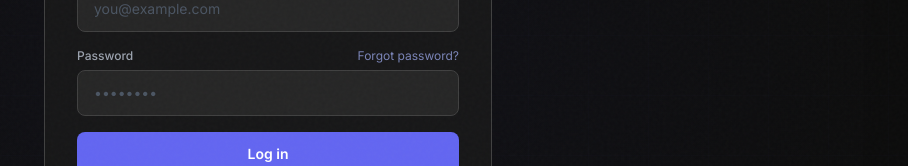
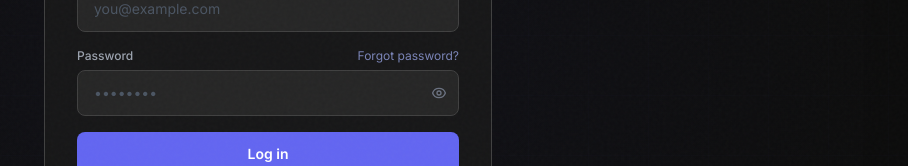
Before and after one commit to WebDevPeterGriffin/VibeCodeacademy, a Next.js app: page /login in a window 1280 px wide. Shown: the part 325-491 px from the top of the page, without its empty margins (372-1280 px from the left). Built offline with nearby package versions, Linux system fonts and the light colour scheme; no server answers.

Commit message:
feat(auth): update styling and UX for login, signup, and reset-password flows

```diff
--- a/src/app/login/page.tsx
+++ b/src/app/login/page.tsx
@@ -10,6 +10,7 @@
 export default function LoginPage() {
     const [email, setEmail] = useState('')
     const [password, setPassword] = useState('')
+    const [showPassword, setShowPassword] = useState(false)
     const [error, setError] = useState('')
     const [loading, setLoading] = useState(false)
     const router = useRouter()
@@ -105,15 +106,34 @@
                                     Forgot password?
                                 </Link>
                             </div>
+                            <div className="relative">
                                 <input
                                     id="password"
-                                type="password"
+                                    type={showPassword ? 'text' : 'password'}
                                     value={password}
                                     onChange={(e) => setPassword(e.target.value)}
-                                className="w-full rounded-lg border border-dark-400 bg-dark-200 px-4 py-3 text-sm text-white placeholder-gray-600 outline-none transition-colors focus:border-primary/50 focus:ring-1 focus:ring-primary/20"
+                                    className="w-full rounded-lg border border-dark-400 bg-dark-200 px-4 py-3 pr-11 text-sm text-white placeholder-gray-600 outline-none transition-colors focus:border-primary/50 focus:ring-1 focus:ring-primary/20"
                                     placeholder="••••••••"
                                     required
                                 />
+                                <button
+                                    type="button"
+                                    onClick={() => setShowPassword(v => !v)}
+                                    className="absolute right-3 top-1/2 -translate-y-1/2 text-gray-500 hover:text-gray-300 transition-colors"
+                                    aria-label={showPassword ? 'Hide password' : 'Show password'}
+                                >
+                                    {showPassword ? (
+                                        <svg xmlns="http://www.w3.org/2000/svg" className="h-4 w-4" fill="none" viewBox="0 0 24 24" stroke="currentColor" strokeWidth={2}>
+                                            <path strokeLinecap="round" strokeLinejoin="round" d="M13.875 18.825A10.05 10.05 0 0112 19c-4.478 0-8.268-2.943-9.543-7a9.97 9.97 0 011.563-3.029m5.858.908a3 3 0 114.243 4.243M9.878 9.878l4.242 4.242M9.88 9.88l-3.29-3.29m7.532 7.532l3.29 3.29M3 3l3.59 3.59m0 0A9.953 9.953 0 0112 5c4.478 0 8.268 2.943 9.543 7a10.025 10.025 0 01-4.132 5.411m0 0L21 21" />
+                                        </svg>
+                                    ) : (
+                                        <svg xmlns="http://www.w3.org/2000/svg" className="h-4 w-4" fill="none" viewBox="0 0 24 24" stroke="currentColor" strokeWidth={2}>
+                                            <path strokeLinecap="round" strokeLinejoin="round" d="M15 12a3 3 0 11-6 0 3 3 0 016 0z" />
+                                            <path strokeLinecap="round" strokeLinejoin="round" d="M2.458 12C3.732 7.943 7.523 5 12 5c4.478 0 8.268 2.943 9.542 7-1.274 4.057-5.064 7-9.542 7-4.477 0-8.268-2.943-9.542-7z" />
+                                        </svg>
+                                    )}
+                                </button>
+                            </div>
                         </div>
                         <button
                             type="submit"
--- a/src/app/reset-password/page.tsx
+++ b/src/app/reset-password/page.tsx
@@ -10,6 +10,7 @@
 export default function ResetPasswordPage() {
     const [password, setPassword] = useState('')
     const [confirm, setConfirm] = useState('')
+    const [showPassword, setShowPassword] = useState(false)
     const [loading, setLoading] = useState(false)
     const [error, setError] = useState('')
     const [ready, setReady] = useState(false)
@@ -96,30 +97,51 @@
                             <label htmlFor="password" className="mb-1.5 block text-xs font-medium text-gray-400">
                                 New password
                             </label>
+                            <div className="relative">
                                 <input
                                     id="password"
-                                type="password"
+                                    type={showPassword ? 'text' : 'password'}
                                     value={password}
                                     onChange={(e) => setPassword(e.target.value)}
-                                className="w-full rounded-lg border border-dark-400 bg-dark-200 px-4 py-3 text-sm text-white placeholder-gray-600 outline-none transition-colors focus:border-primary/50 focus:ring-1 focus:ring-primary/20"
+                                    className="w-full rounded-lg border border-dark-400 bg-dark-200 px-4 py-3 pr-11 text-sm text-white placeholder-gray-600 outline-none transition-colors focus:border-primary/50 focus:ring-1 focus:ring-primary/20"
                                     placeholder="Min. 6 characters"
                                     required
                                     minLength={6}
                                 />
+                                <button
+                                    type="button"
+                                    onClick={() => setShowPassword(v => !v)}
+                                    className="absolute right-3 top-1/2 -translate-y-1/2 text-gray-500 hover:text-gray-300 transition-colors"
+                                    aria-label={showPassword ? 'Hide password' : 'Show password'}
+                                >
+                                    {showPassword ? (
+                                        <svg xmlns="http://www.w3.org/2000/svg" className="h-4 w-4" fill="none" viewBox="0 0 24 24" stroke="currentColor" strokeWidth={2}>
+                                            <path strokeLinecap="round" strokeLinejoin="round" d="M13.875 18.825A10.05 10.05 0 0112 19c-4.478 0-8.268-2.943-9.543-7a9.97 9.97 0 011.563-3.029m5.858.908a3 3 0 114.243 4.243M9.878 9.878l4.242 4.242M9.88 9.88l-3.29-3.29m7.532 7.532l3.29 3.29M3 3l3.59 3.59m0 0A9.953 9.953 0 0112 5c4.478 0 8.268 2.943 9.543 7a10.025 10.025 0 01-4.132 5.411m0 0L21 21" />
+                                        </svg>
+                                    ) : (
+                                        <svg xmlns="http://www.w3.org/2000/svg" className="h-4 w-4" fill="none" viewBox="0 0 24 24" stroke="currentColor" strokeWidth={2}>
+                                            <path strokeLinecap="round" strokeLinejoin="round" d="M15 12a3 3 0 11-6 0 3 3 0 016 0z" />
+                                            <path strokeLinecap="round" strokeLinejoin="round" d="M2.458 12C3.732 7.943 7.523 5 12 5c4.478 0 8.268 2.943 9.542 7-1.274 4.057-5.064 7-9.542 7-4.477 0-8.268-2.943-9.542-7z" />
+                                        </svg>
+                                    )}
+                                </button>
+                            </div>
                         </div>
                         <div>
                             <label htmlFor="confirm" className="mb-1.5 block text-xs font-medium text-gray-400">
                                 Confirm password
                             </label>
+                            <div className="relative">
                                 <input
                                     id="confirm"
-                                type="password"
+                                    type={showPassword ? 'text' : 'password'}
                                     value={confirm}
                                     onChange={(e) => setConfirm(e.target.value)}
-                                className="w-full rounded-lg border border-dark-400 bg-dark-200 px-4 py-3 text-sm text-white placeholder-gray-600 outline-none transition-colors focus:border-primary/50 focus:ring-1 focus:ring-primary/20"
+                                    className="w-full rounded-lg border border-dark-400 bg-dark-200 px-4 py-3 pr-11 text-sm text-white placeholder-gray-600 outline-none transition-colors focus:border-primary/50 focus:ring-1 focus:ring-primary/20"
                                     placeholder="Repeat your password"
                                     required
                                 />
+                            </div>
                         </div>
                         <button
                             type="submit"
--- a/src/app/signup/page.tsx
+++ b/src/app/signup/page.tsx
@@ -10,6 +10,7 @@
 export default function SignupPage() {
     const [email, setEmail] = useState('')
     const [password, setPassword] = useState('')
+    const [showPassword, setShowPassword] = useState(false)
     const [error, setError] = useState('')
     const [loading, setLoading] = useState(false)
     const [emailSent, setEmailSent] = useState(false)
@@ -143,16 +144,35 @@
                             <label htmlFor="password" className="mb-1.5 block text-xs font-medium text-gray-400">
                                 Password
                             </label>
+                            <div className="relative">
                                 <input
                                     id="password"
-                                type="password"
+                                    type={showPassword ? 'text' : 'password'}
                                     value={password}
                                     onChange={(e) => setPassword(e.target.value)}
-                                className="w-full rounded-lg border border-dark-400 bg-dark-200 px-4 py-3 text-sm text-white placeholder-gray-600 outline-none transition-colors focus:border-primary/50 focus:ring-1 focus:ring-primary/20"
+                                    className="w-full rounded-lg border border-dark-400 bg-dark-200 px-4 py-3 pr-11 text-sm text-white placeholder-gray-600 outline-none transition-colors focus:border-primary/50 focus:ring-1 focus:ring-primary/20"
                                     placeholder="Min. 6 characters"
                                     required
                                     minLength={6}
                                 />
+                                <button
+                                    type="button"
+                                    onClick={() => setShowPassword(v => !v)}
+                                    className="absolute right-3 top-1/2 -translate-y-1/2 text-gray-500 hover:text-gray-300 transition-colors"
+                                    aria-label={showPassword ? 'Hide password' : 'Show password'}
+                                >
+                                    {showPassword ? (
+                                        <svg xmlns="http://www.w3.org/2000/svg" className="h-4 w-4" fill="none" viewBox="0 0 24 24" stroke="currentColor" strokeWidth={2}>
+                                            <path strokeLinecap="round" strokeLinejoin="round" d="M13.875 18.825A10.05 10.05 0 0112 19c-4.478 0-8.268-2.943-9.543-7a9.97 9.97 0 011.563-3.029m5.858.908a3 3 0 114.243 4.243M9.878 9.878l4.242 4.242M9.88 9.88l-3.29-3.29m7.532 7.532l3.29 3.29M3 3l3.59 3.59m0 0A9.953 9.953 0 0112 5c4.478 0 8.268 2.943 9.543 7a10.025 10.025 0 01-4.132 5.411m0 0L21 21" />
+                                        </svg>
+                                    ) : (
+                                        <svg xmlns="http://www.w3.org/2000/svg" className="h-4 w-4" fill="none" viewBox="0 0 24 24" stroke="currentColor" strokeWidth={2}>
+                                            <path strokeLinecap="round" strokeLinejoin="round" d="M15 12a3 3 0 11-6 0 3 3 0 016 0z" />
+                                            <path strokeLinecap="round" strokeLinejoin="round" d="M2.458 12C3.732 7.943 7.523 5 12 5c4.478 0 8.268 2.943 9.542 7-1.274 4.057-5.064 7-9.542 7-4.477 0-8.268-2.943-9.542-7z" />
+                                        </svg>
+                                    )}
+                                </button>
+                            </div>
                         </div>
                         <button
                             type="submit"
```
Lines whose indentation alone changed are shown as unchanged.
